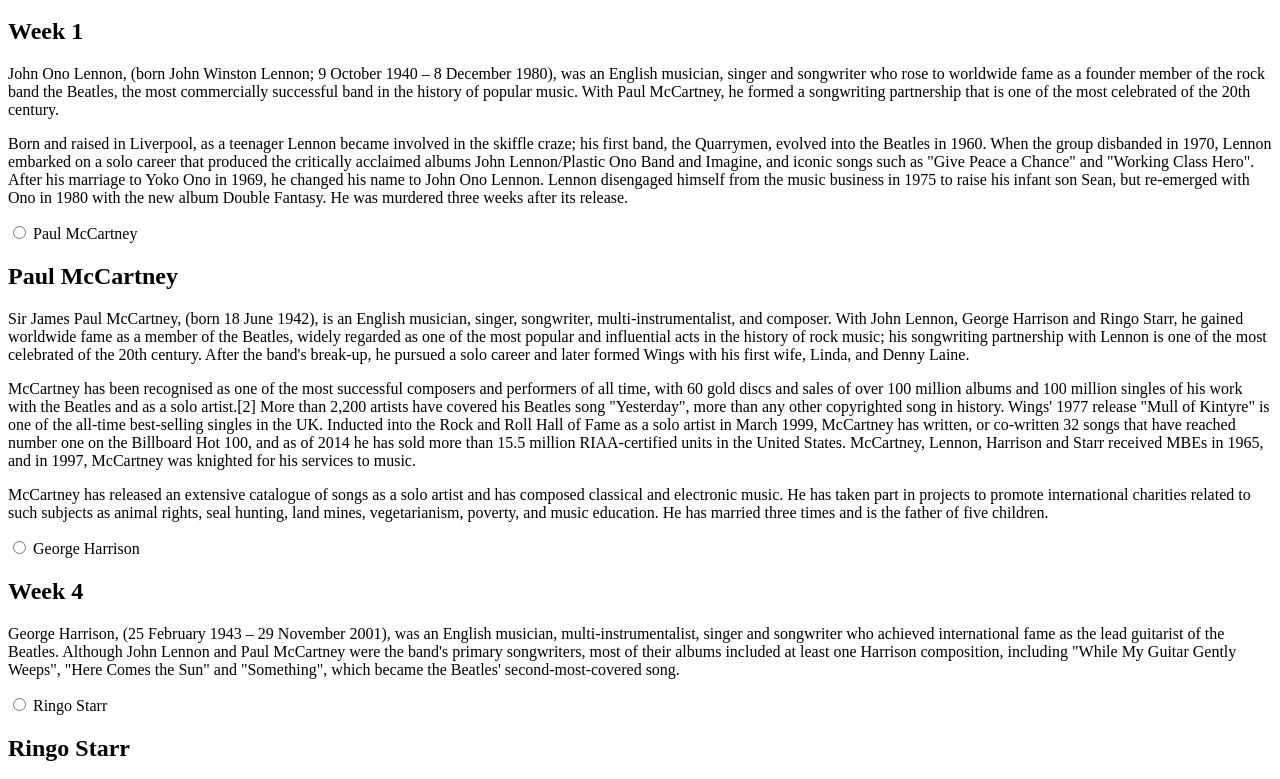
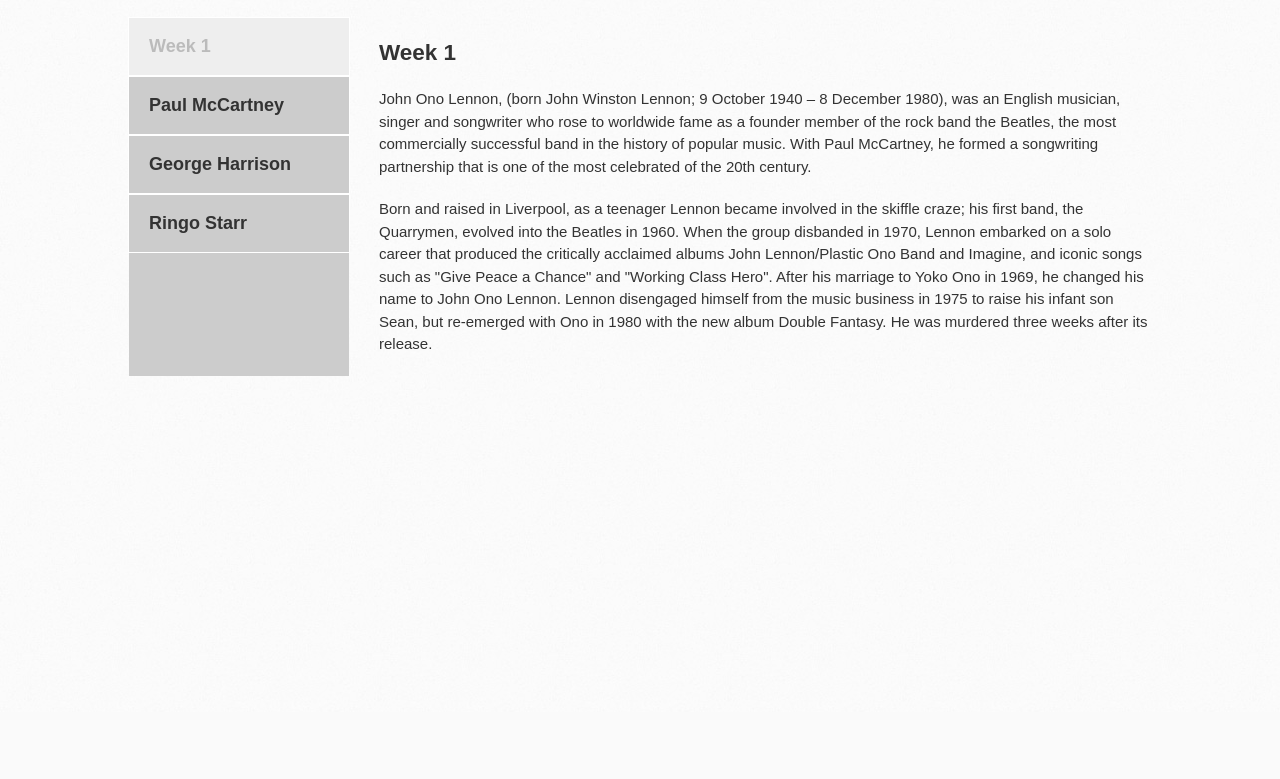
Before and after one commit to awais506/MT232, a plain HTML site: page Course/CourseMaterial.html in a window 1280 px wide. Shown: the part 88-867 px from the top of the page. After the commit the page ends 800 px from the top, so only its background shows below. Drawn offline with Linux system fonts and the light colour scheme; files that its build step writes are made by us from their sources; files whose address does not match are found by name.

Commit message:
git commit --amend

```diff
--- a/Course/CourseMaterial.html
+++ b/Course/CourseMaterial.html
@@ -1,3 +1,22 @@
+<!DOCTYPE html>
+<html>
+  <head>
+    <meta charset='utf-8'>
+    <meta http-equiv="X-UA-Compatible" content="chrome=1">
+    <meta name="viewport" content="width=device-width, initial-scale=1, maximum-scale=1">
+    <link href='https://fonts.googleapis.com/css?family=Architects+Daughter' rel='stylesheet' type='text/css'>
+    <link rel="stylesheet" type="text/css" href="stylesheets/stylesheet.css" media="screen">
+    <link rel="stylesheet" type="text/css" href="stylesheets/github-light.css" media="screen">
+    <link rel="stylesheet" type="text/css" href="stylesheets/print.css" media="print">
+    <link rel="stylesheet" type="text/css" href="stylesheets/course.css" media="screen">
+    <!--[if lt IE 9]>
+    <script src="//html5shiv.googlecode.com/svn/trunk/html5.js"></script>
+    <![endif]-->
+
+    <title>Mt232 by awais506</title>
+  </head>
+
+  <body>
 <h1>Vertabs: Course</h1>
 <div class="tabordion">
   <section id="section1">
```
